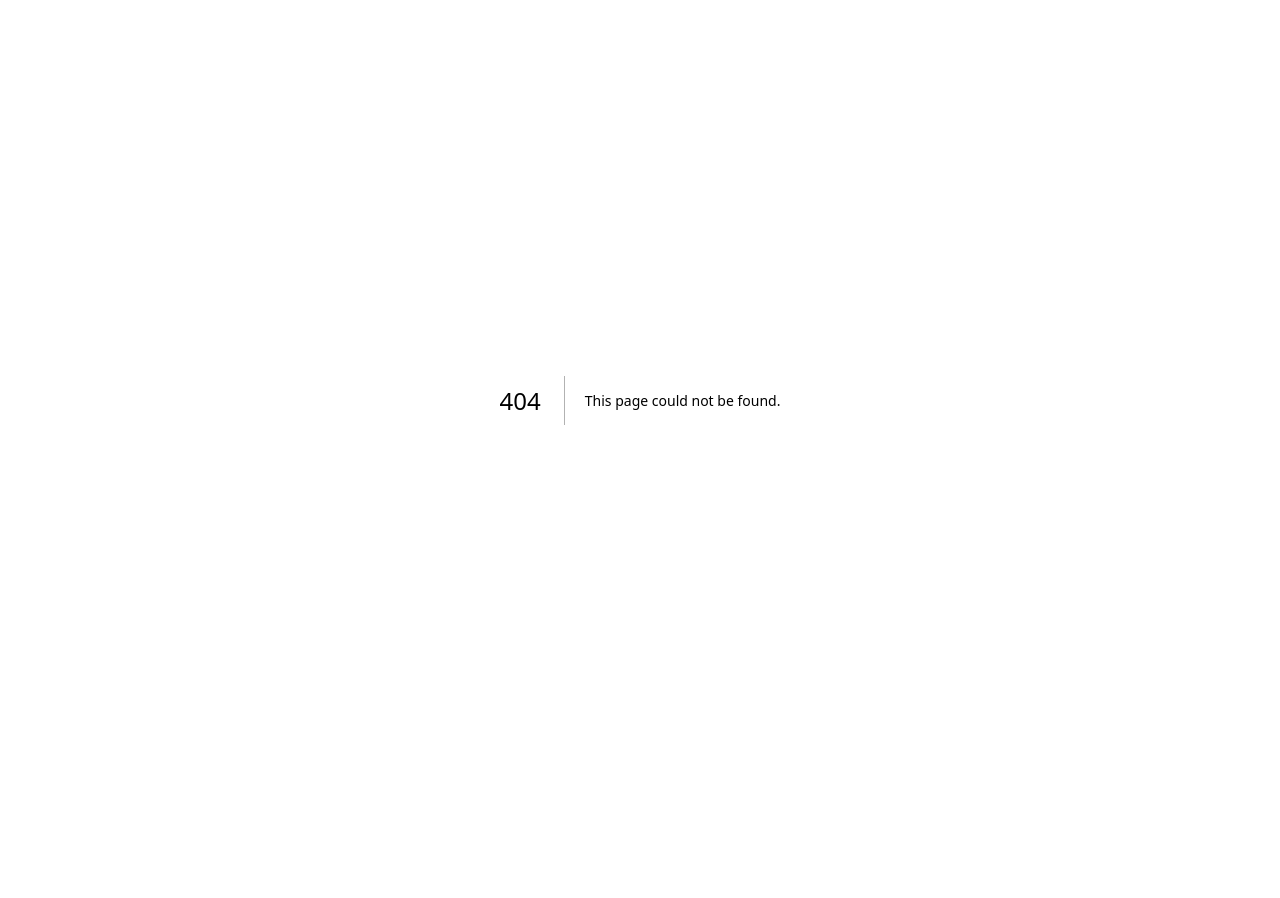
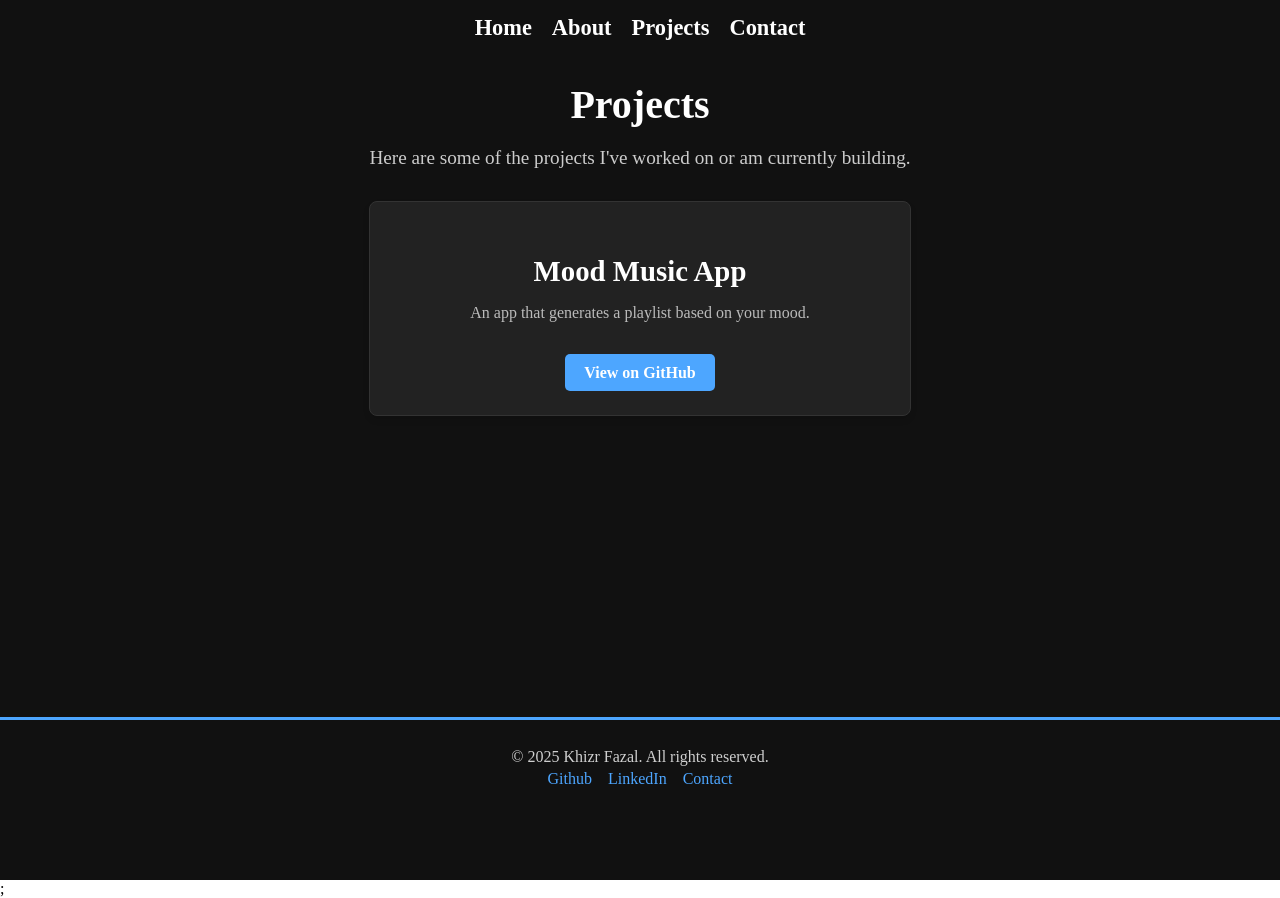
Before and after one commit to sadlycryingbird/personal-portfolio, a Next.js app: page /projects in a window 1280 px wide. Before the commit this address had no page. Before the commit the page ends 800 px from the top, so only its background shows below. Built offline with nearby package versions, Linux system fonts and the light colour scheme.

Commit message:
created projects page with styling included as a css module

```diff
--- a/app/Components/Hero.tsx
+++ b/app/Components/Hero.tsx
@@ -5,8 +5,8 @@ export default function Hero() {
   return (
     <section className={styles.hero}>
         <div className={styles.heroContainer}>
-            <h1>Hi, I'm Khizr Fazal 👋</h1>
-            <p>Junior Developer | Next.js & TypeScript Enthusiast</p>
+            <h1>Hi, I'm Khizr 👋</h1>
+            <p>Junior Full-Stack Developer | Passionate About Scalable Systems</p>
             <a href="/projects" className={styles.cta}>View My Work</a>
         </div>
     </section>
--- /dev/null
+++ b/app/Components/Projects.tsx
@@ -0,0 +1,46 @@
+"use client";
+import React from "react";
+import styles from "../styles/Projects.module.css";
+
+const projects = [
+  {
+    title: "Mood Music App",
+    description: "An app that generates a playlist based on your mood.",
+    github: "https://github.com/sadlycryingbird/mood-music-app",
+    status: "In Design", // Updated status
+  },
+  // Future projects will be added here
+];
+
+export default function Projects() {
+  return (
+    <section className={styles.projects}>
+      <div className={styles.container}>
+        <h2 className={styles.title}>Projects</h2>
+        <p className={styles.subtitle}>
+          Here are some of the projects I've worked on or am currently building.
+        </p>
+
+        <div className={styles.grid}>
+          {projects.map((project, index) => (
+            <div key={index} className={styles.projectCard}>
+              <h3 className={styles.projectTitle}>{project.title}</h3>
+              <p className={styles.projectDescription}>{project.description}</p>
+
+              <div className={styles.projectStatus}>
+                <a
+                  href={project.github}
+                  target="_blank"
+                  rel="noopener noreferrer"
+                  className={styles.githubButton}
+                >
+                  View on GitHub
+                </a>
+              </div>
+            </div>
+          ))}
+        </div>
+      </div>
+    </section>
+  );
+}
--- /dev/null
+++ b/app/projects/page.tsx
@@ -0,0 +1,10 @@
+import Projects from '../components/Projects';
+import Layout from '../components/Layout';
+
+export default function AboutPage() {
+    return (
+        <Layout>
+            <Projects />;
+        </Layout>
+    )
+}
--- /dev/null
+++ b/app/styles/Projects.module.css
@@ -0,0 +1,90 @@
+.projects {
+    padding: 2rem 0; /* Reduce padding to move content higher */
+    background-color: #111;
+    text-align: center;
+    color: white;
+    margin-bottom: 0;
+    display: flex;
+    flex-direction: column;
+    justify-content: flex-start; /* Align content towards the top */
+    min-height: 100vh;
+    padding-top: 3rem; /* Adjust top padding to control position */
+}
+
+.container {
+    max-width: 1200px;
+    margin: 0 auto;
+    padding: 0 20px;
+}
+
+.title {
+    font-size: 2.5rem;
+    font-weight: bold;
+    margin-bottom: 1rem;
+}
+
+.subtitle {
+    font-size: 1.2rem;
+    color: #ccc;
+    margin-bottom: 2rem;
+}
+
+.grid {
+    display: grid;
+    grid-template-columns: repeat(auto-fit, minmax(300px, 1fr));
+    gap: 1.5rem;
+    margin-bottom: 0;
+}
+
+.projectCard {
+    background-color: #222;
+    padding: 1.5rem;
+    border-radius: 8px;
+    box-shadow: 0 4px 6px rgba(0, 0, 0, 0.1);
+    border: 1px solid #333;
+}
+
+.projectTitle {
+    font-size: 1.8rem;
+    margin-bottom: 0.5rem;
+}
+
+.projectDescription {
+    font-size: 1rem;
+    color: #bbb;
+    margin-bottom: 1rem;
+}
+
+.projectStatus {
+    margin-top: 1rem;
+}
+
+.comingSoon {
+    display: inline-block;
+    padding: 0.4rem 0.8rem;
+    background-color: #ffcc00;
+    color: black;
+    font-weight: bold;
+    border-radius: 5px;
+}
+
+.githubButton {
+    display: inline-block;
+    padding: 0.6rem 1.2rem;
+    background-color: #4da6ff;
+    color: white;
+    font-weight: 600;
+    text-decoration: none;
+    border-radius: 5px;
+    transition: background-color 0.3s ease-in-out;
+    margin-top: 1rem;
+}
+
+.githubButton:hover {
+    background-color: #80c1ff;
+}
+
+.footer {
+    margin-top: 0 !important;
+    padding-top: 2rem;
+}
```
Also changed, not shown: 2 other files (tests, documents, lock files or other folders).
